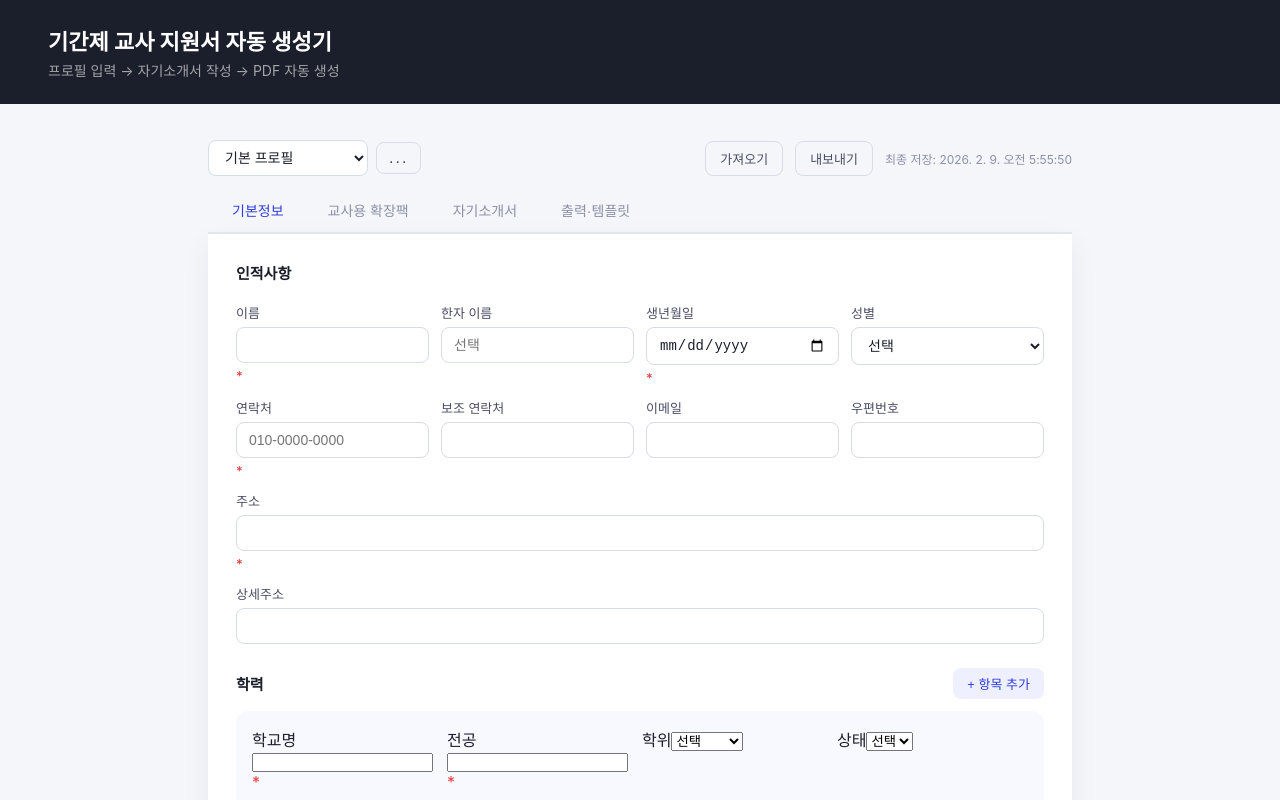
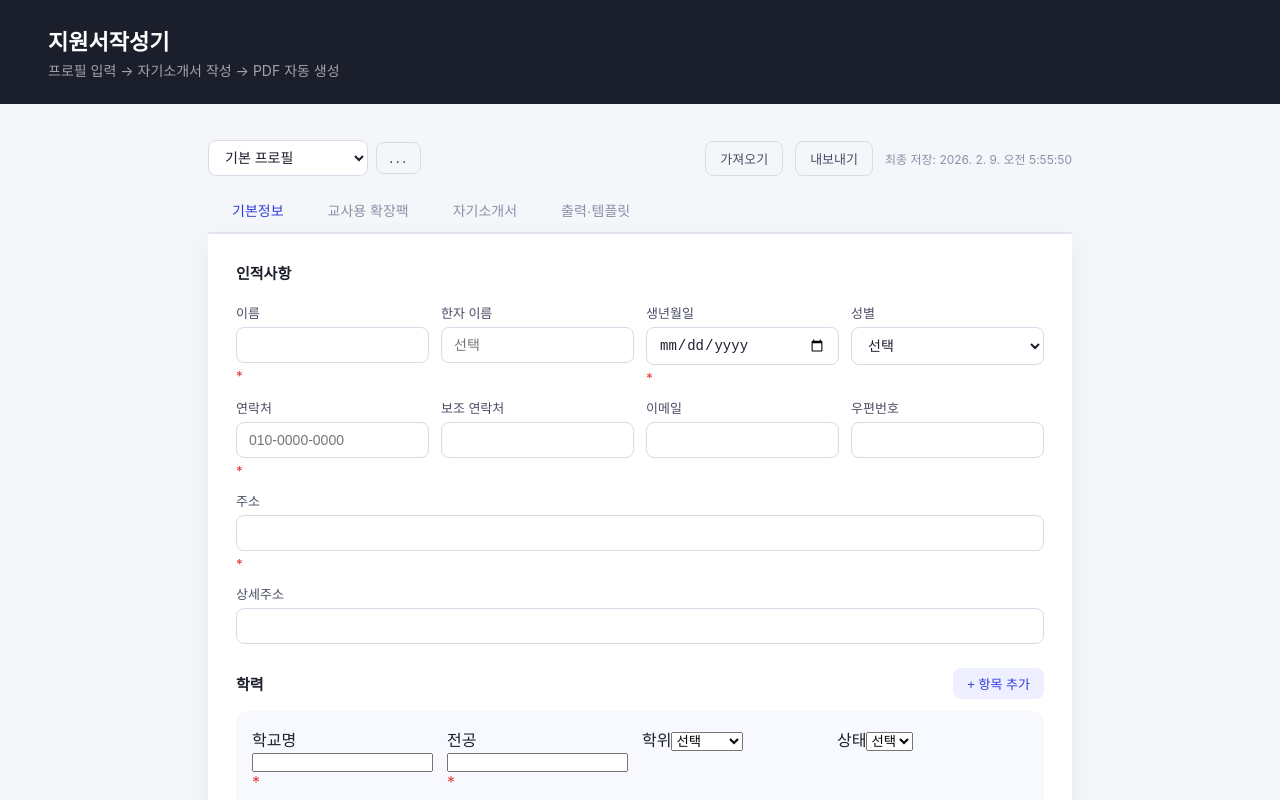
Before and after one commit to ziddane11-oss/solar-curie, a Next.js app: page / in a window 1280 px wide. Shown: the top 800 px of the page. Built offline with nearby package versions, Linux system fonts and the light colour scheme.

Commit message:
Rename app to 지원서작성기
https://claude.ai/code/session_01CzhiKwYJw4j3aSKEfTSu88

```diff
--- a/src/app/layout.js
+++ b/src/app/layout.js
@@ -1,7 +1,7 @@
 import './globals.css';
 
 export const metadata = {
-  title: '기간제 교사 지원서 자동 생성기',
+  title: '지원서작성기',
   description: '한글 양식 업로드 → 자동 채움 → PDF 다운로드',
   keywords: ['한글', 'HWP', 'HWPX', '지원서', 'PDF'],
 };
--- a/src/app/page.js
+++ b/src/app/page.js
@@ -260,7 +260,7 @@ export default function Home() {
     <div className={styles.page}>
       <header className={styles.header}>
         <div>
-          <h1>기간제 교사 지원서 자동 생성기</h1>
+          <h1>지원서작성기</h1>
           <p>프로필 입력 → 자기소개서 작성 → PDF 자동 생성</p>
         </div>
         <div className={styles.headerActions}>
```
Also changed, not shown: 1 other file (tests, documents, lock files or other folders).
